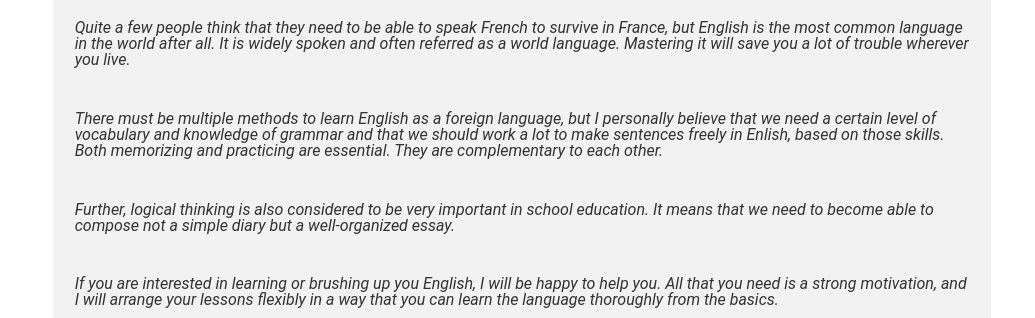
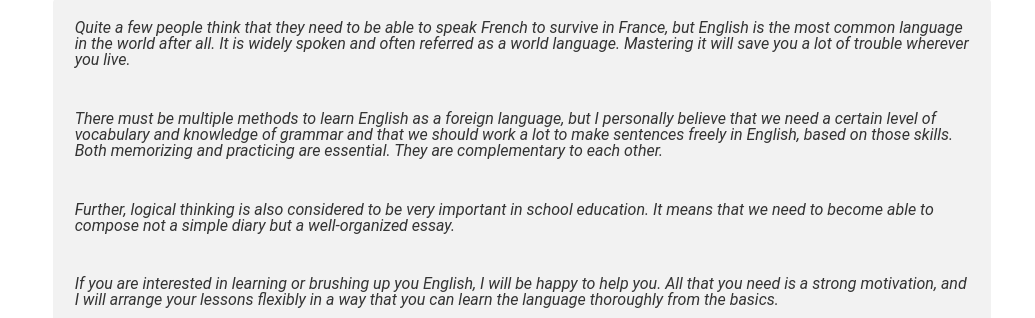
Before and after one commit to phocean/akispace, a Jekyll site: the page built from 00_index.md, in a window 1280 px wide. Shown: the part 624-942 px from the top of the page, without its empty margins (118-1153 px from the left). Built offline with Jekyll 4.4.1, drawn with Linux system fonts in a browser that asks for light colours.

Commit message:
one word corrected

```diff
--- a/00_index.md
+++ b/00_index.md
@@ -24,7 +24,7 @@ permalink: index.html
 
 > Quite a few people think that they need to be able to speak French to survive in France, but English is the most common language in the world after all. It is widely spoken and often referred as a world language. Mastering it will save you a lot of trouble wherever you live.
 >
-> There must be multiple methods to learn English as a foreign language, but I personally believe that we need a certain level of vocabulary and knowledge of grammar and that we should work a lot to make sentences freely in Enlish, based on those skills. Both memorizing and practicing are essential. They are complementary to each other.
+> There must be multiple methods to learn English as a foreign language, but I personally believe that we need a certain level of vocabulary and knowledge of grammar and that we should work a lot to make sentences freely in English, based on those skills. Both memorizing and practicing are essential. They are complementary to each other.
 >
 > Further, logical thinking is also considered to be very important in school education. It means that we need to become able to compose not a simple diary but a well-organized essay.
 >
```
